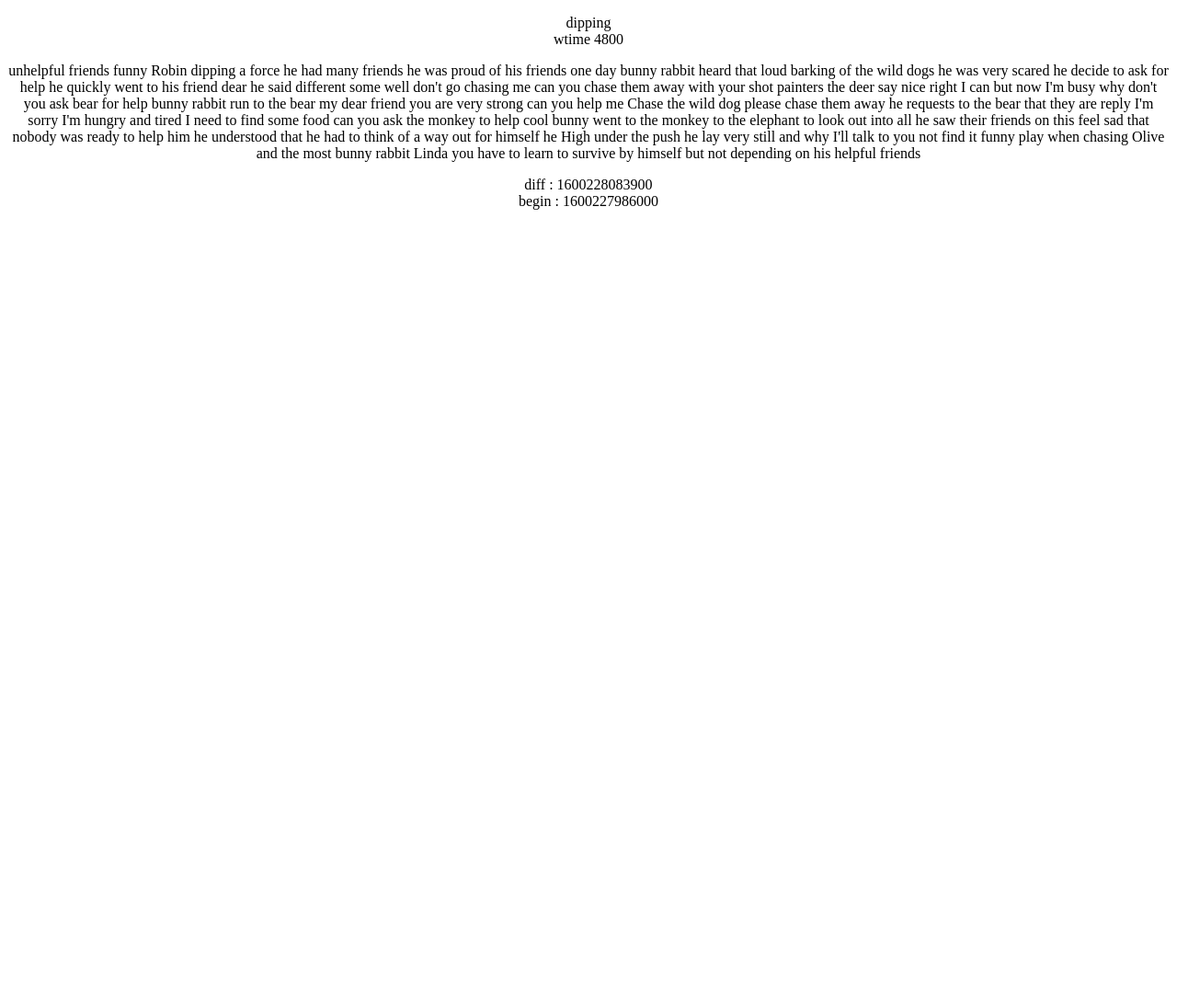
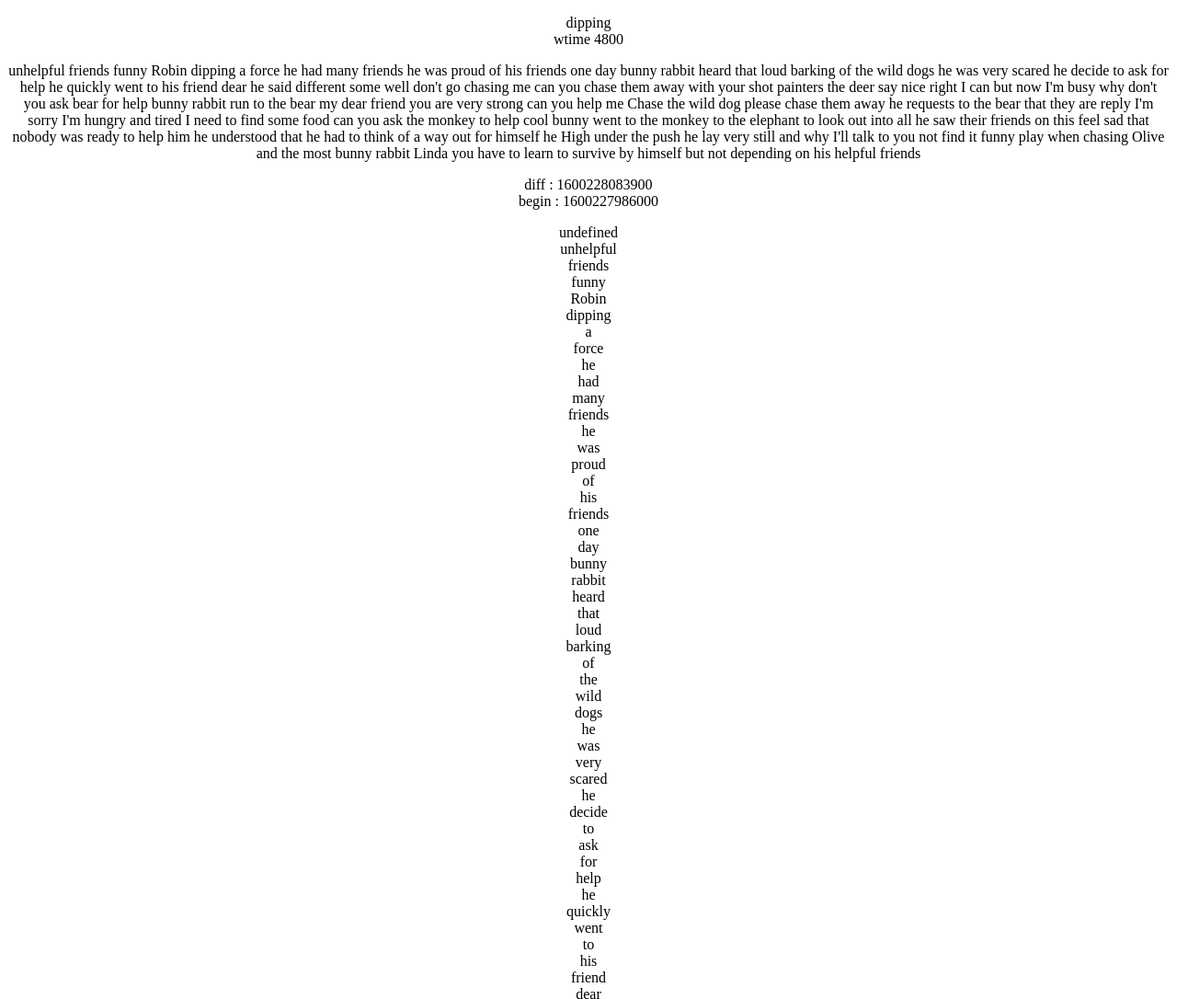
Before and after one commit to chrisissin/nana, a plain HTML site: page play.html in a window 1280 px wide. Shown: the top 1086 px of the page at 92% size. Before the commit the page ends 800 px from the top, so only its background shows below. Drawn offline with nearby package versions, Linux system fonts and the light colour scheme.

Commit message:
Update play.html

```diff
--- a/play.html
+++ b/play.html
@@ -13,6 +13,7 @@ p {
 <p id="bemo"></p>
 <p id="demo"></p>
 <p id="nemo"></p>
+<p id="vemo"></p>
 
 
 <script>
@@ -2727,6 +2728,7 @@ var x = setInterval(function() {
 		}
 	];
   	var alltrans = "";
+	var thetranslist;
 	results.forEach(result => {
       var outp = JSON.stringify( result, null, 4);
       console.log(outp);
@@ -2739,6 +2741,8 @@ var x = setInterval(function() {
         // wordInfo.{x}Time.seconds.high to calculate seconds.
         var wtime = wordInfo.startTime.seconds*1000 + wordInfo.startTime.nanos / 1000000;
         var diff = begin + wtime;
+	var newword = "<div id='"+wtime+"'>"+wordInfo.word+"</div>";
+	thetranslist += newword;
         document.getElementById("nemo").innerHTML= "diff : " + diff + "<br/> begin : " + begin ;
         if (diff <= now){
         //$("p:contains("+wordInfo.word+")").css("background-color", "yellow");
@@ -2757,6 +2761,7 @@ var x = setInterval(function() {
         console.log(`\t ${startSecs} secs - ${endSecs} secs`);
       });
     });
+	document.getElementById("vemo").innerHTML = thetranslist;
     //document.getElementById("demo").innerHTML = now;
   // Output the result in an element with id="demo"
   /*
```
